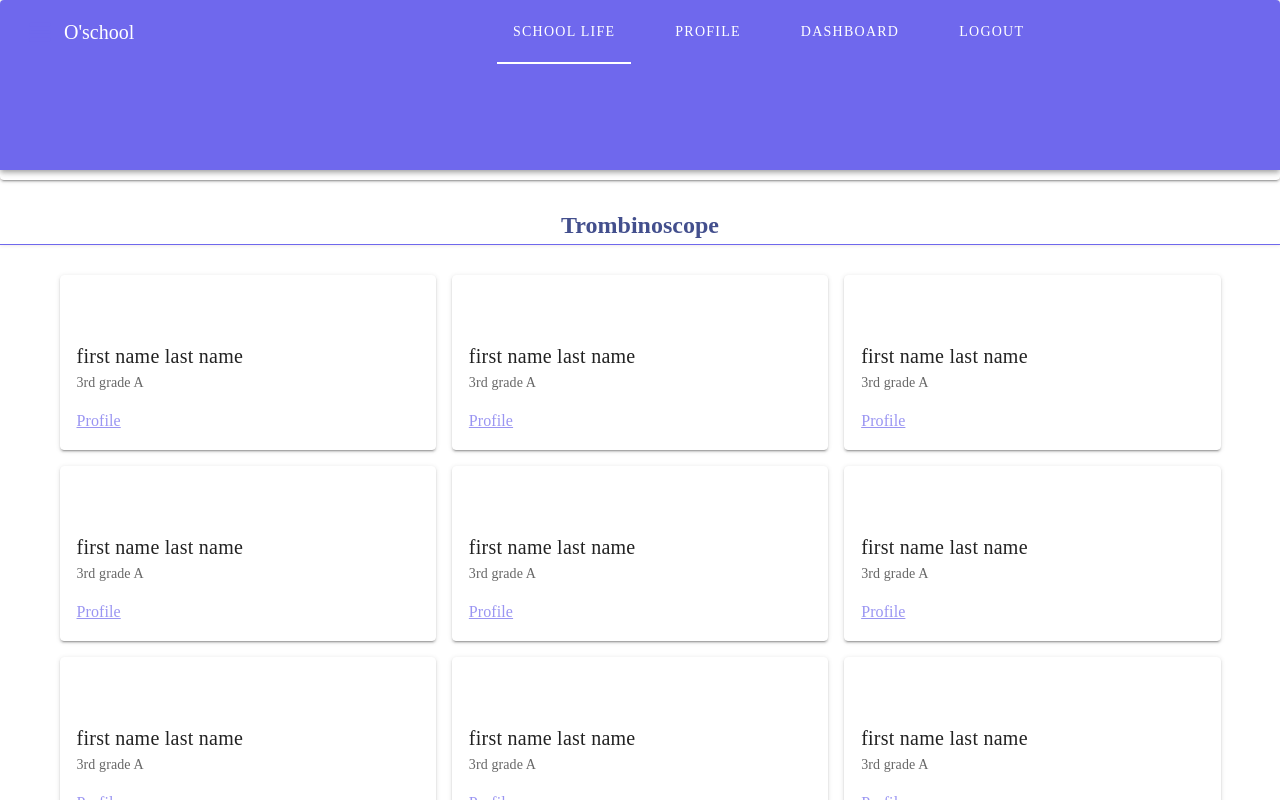
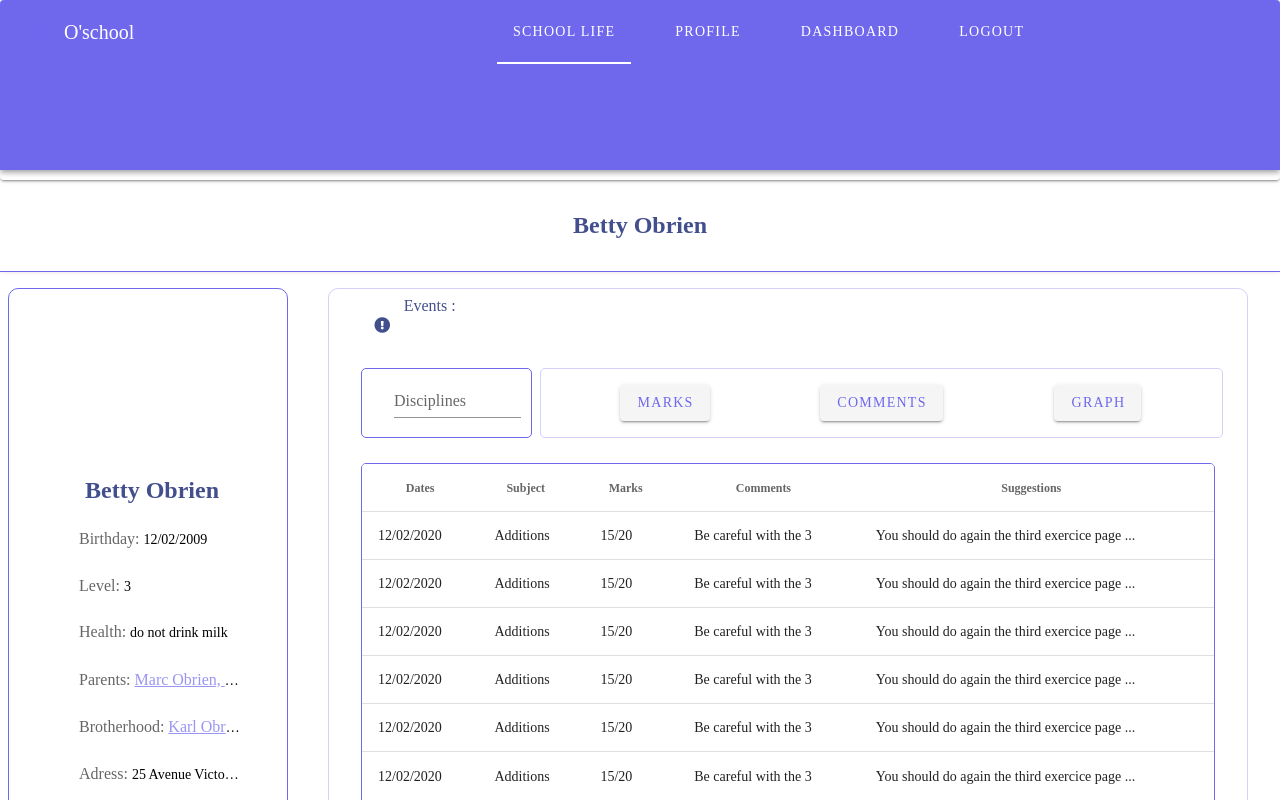
Before and after one commit to HTP-Group/back-office, a Vue app in the folder o-school-v2/: page / in a window 1280 px wide. Shown: the top 800 px of the page. Built offline with nearby package versions, Linux system fonts and the light colour scheme; grey boxes are pictures that could not be loaded.

Commit message:
[FRONTEND] display trombi

```diff
--- a/o-school-v2/src/App.vue
+++ b/o-school-v2/src/App.vue
@@ -2,9 +2,9 @@
   <div>
     <!-- A conditionner selon si l'utilisateur est un prof ou un parent -->
     <NavBar />
-    <Trombinoscope />
+    <!-- <Trombinoscope /> -->
     <!-- <TeacherProfile /> -->
-    <!-- <ChildrenProfile /> -->
+    <ChildrenProfile />
     <!-- <ParentProfile /> -->
     <!-- <Login /> -->
     <!-- <Register /> -->
@@ -14,9 +14,9 @@
 <script lang="ts">
 import { Vue, Component } from 'vue-property-decorator';
 import NavBar from './components/NavBar.vue';
-import Trombinoscope from './components/Trombinoscope.vue';
+// import Trombinoscope from './components/Trombinoscope.vue';
 // import TeacherProfile from './components/TeacherProfile.vue';
-// import ChildrenProfile from './components/ChildrenProfile.vue';
+import ChildrenProfile from './components/ChildrenProfile.vue';
 // import ParentProfile from './components/ParentProfile.vue';
 // import Register from './components/Register.vue';
 // import Login from './components/Login.vue';
@@ -25,9 +25,9 @@ import Trombinoscope from './components/Trombinoscope.vue';
   components: {
     // Register,
     NavBar,
-    Trombinoscope,
+    // Trombinoscope,
     // TeacherProfile,
-    // ChildrenProfile,
+    ChildrenProfile,
     // ParentProfile,
     // Login,
   },
```
